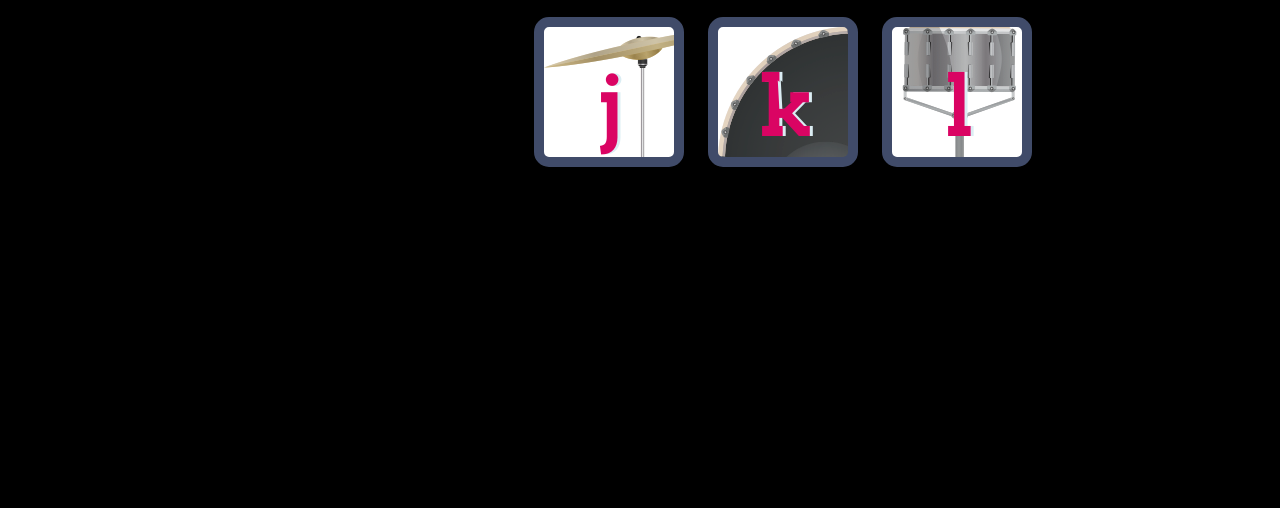
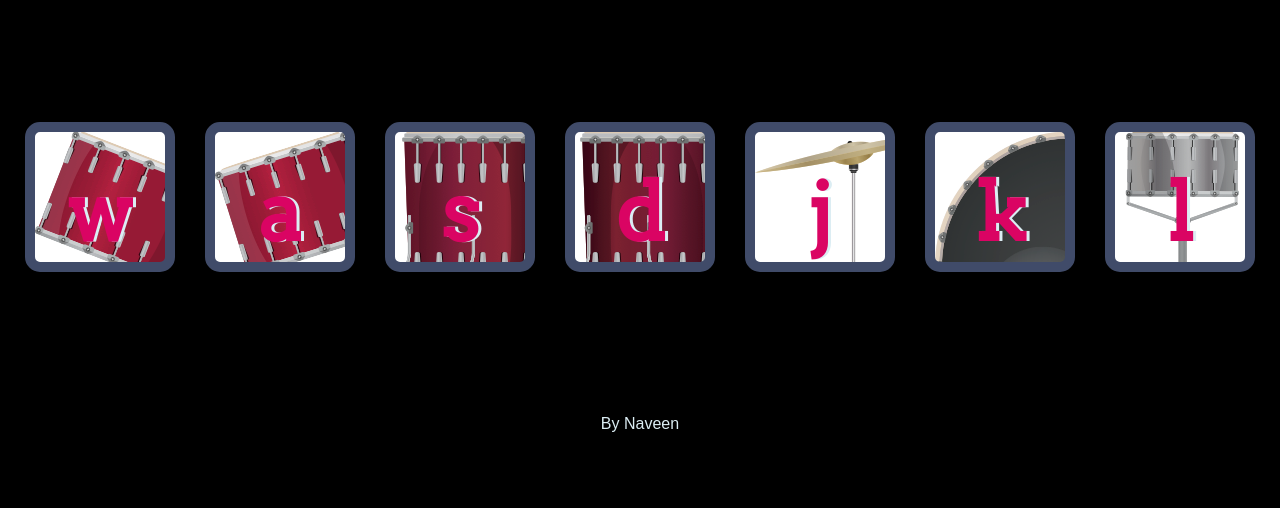
Before and after one commit to Naveen-Kaldindi/Drum-Kit, a plain HTML site: page index.html in a window 1280 px wide. Shown: the part 292-800 px from the top of the page. Drawn offline with Linux system fonts and the light colour scheme.

Commit message:
Update styles.css
Added Display Flex

```diff
--- a/styles.css
+++ b/styles.css
@@ -1,9 +1,21 @@
 body {
-  display:flex;
-  text-align: center;
+  font-family: 'Arvo', sans-serif;
+  margin: 0;
+  padding: 0;
+  display: flex;
+  flex-direction: column;
+  align-items: center;
+  justify-content: center;
+  min-height: 100vh;
   background-color: black;
 }
 
+.set {
+  display: flex;
+  flex-wrap: wrap;
+  justify-content: center;
+  gap: 10px;
+}
 
 
 h1 {
```
